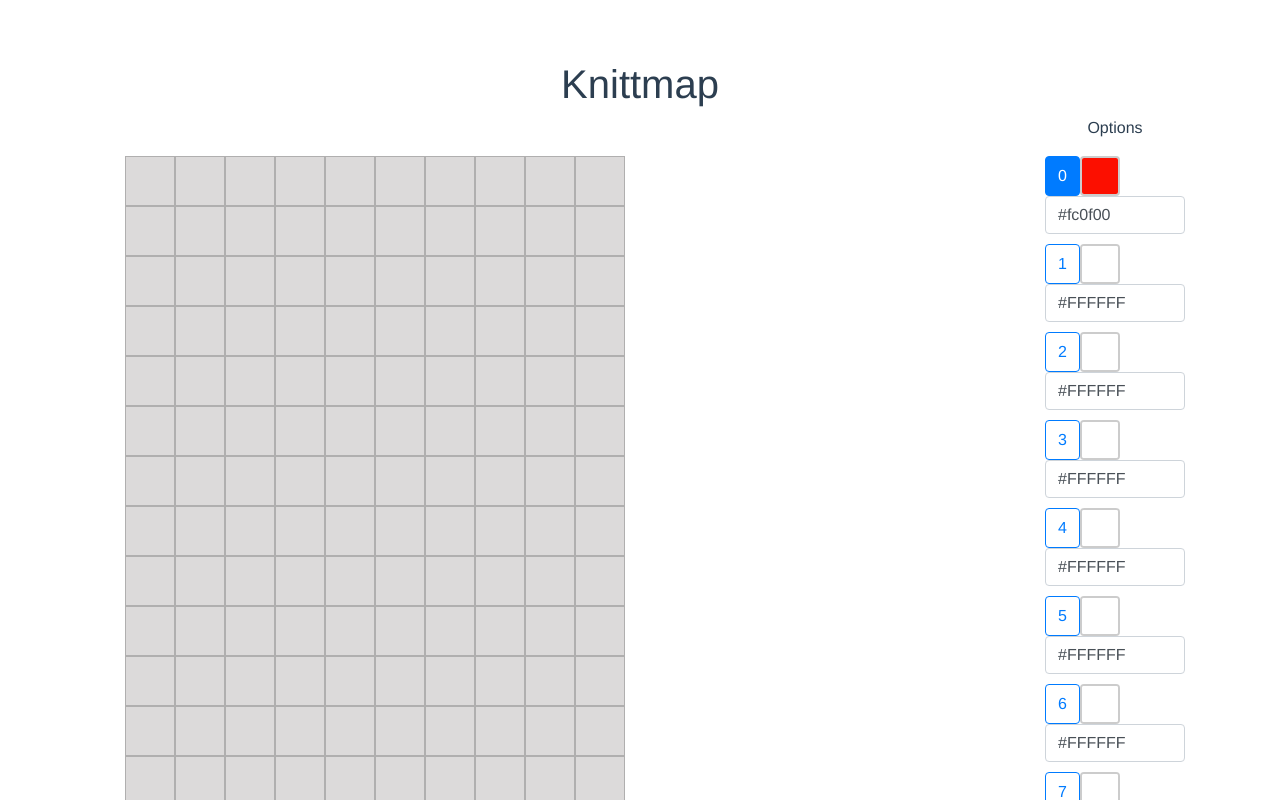
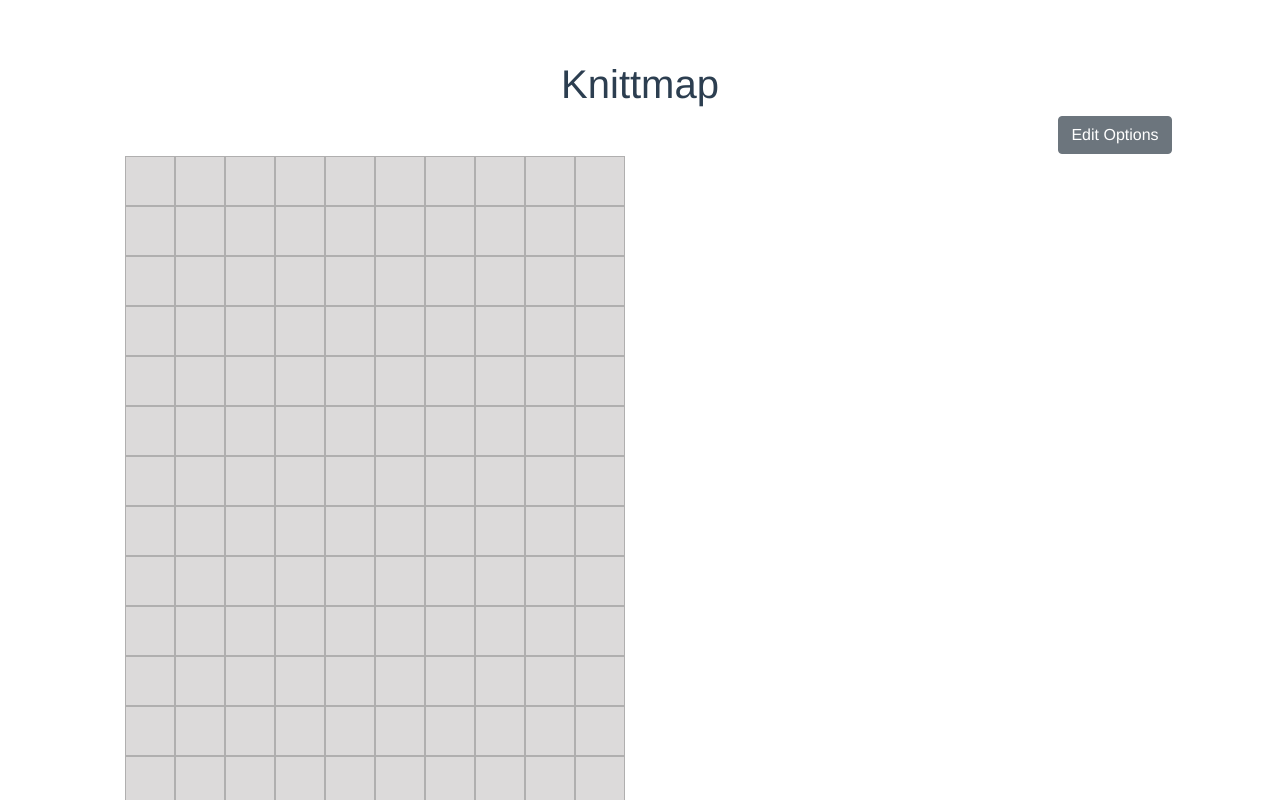
Before and after one commit to GeneralMustard/Knittmap, a Vue app: page / in a window 1280 px wide. Shown: the top 800 px of the page. Built offline with nearby package versions, Linux system fonts and the light colour scheme.

Commit message:
add sidebar for option menu

```diff
--- a/src/components/CellOptions.vue
+++ b/src/components/CellOptions.vue
@@ -1,6 +1,8 @@
 <template>
   <div>
-    <p>Options</p>
+    <b-button v-b-toggle.OptionsSidebar>Edit Options</b-button>
+
+    <b-sidebar id="OptionsSidebar" title="Options" right>
       <div
         class="row option"
         v-for="opt in options" :key="opt.id"
@@ -13,6 +15,7 @@
         <b-img v-bind="mainProps(opt.color)" rounded alt="Rounded image"></b-img>
         <b-form-input v-model="opt.color" placeholder="opt.color"></b-form-input>
       </div>
+    </b-sidebar>
   </div>
 </template>
 
```
Lines whose indentation alone changed are shown as unchanged.
